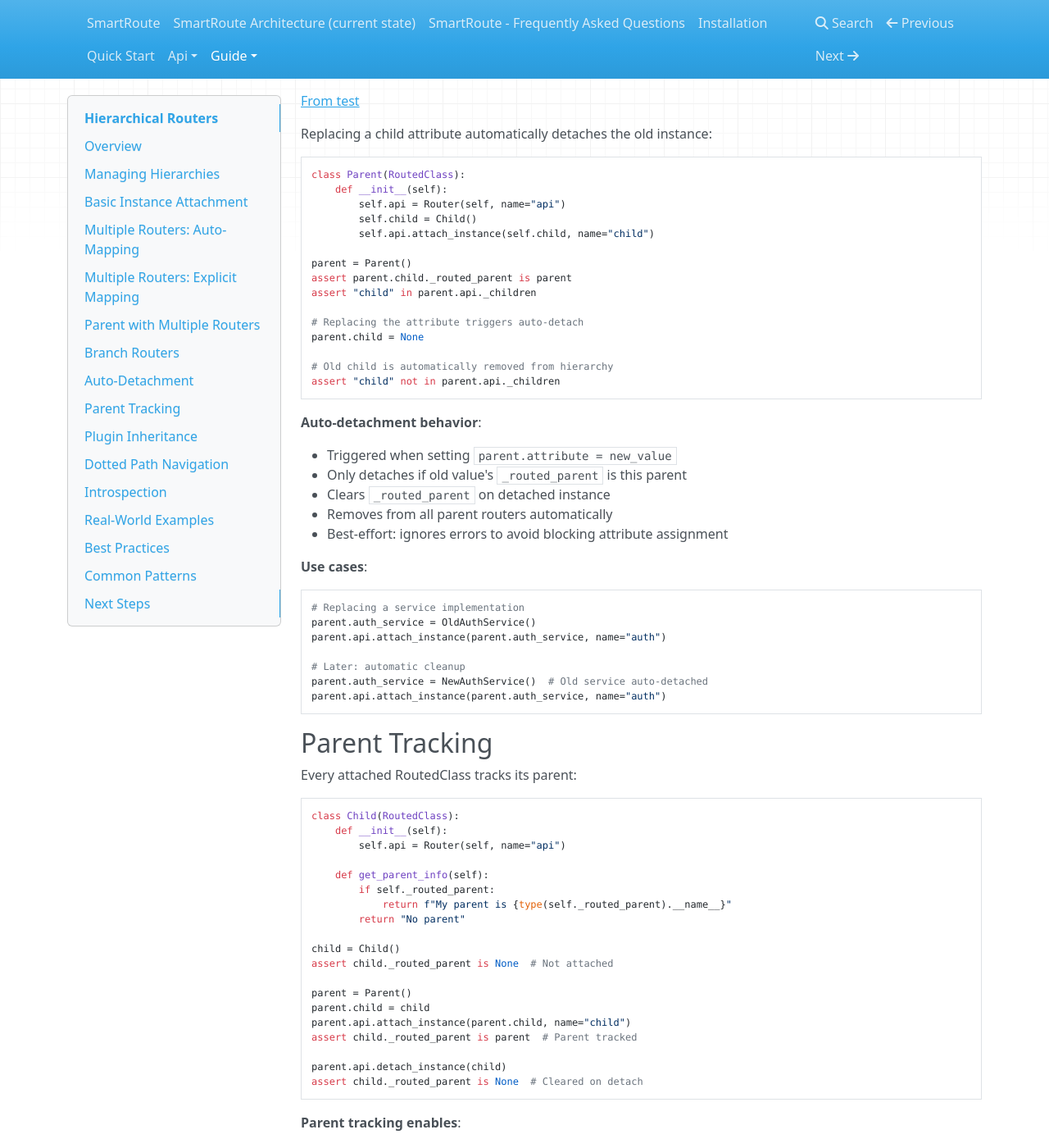
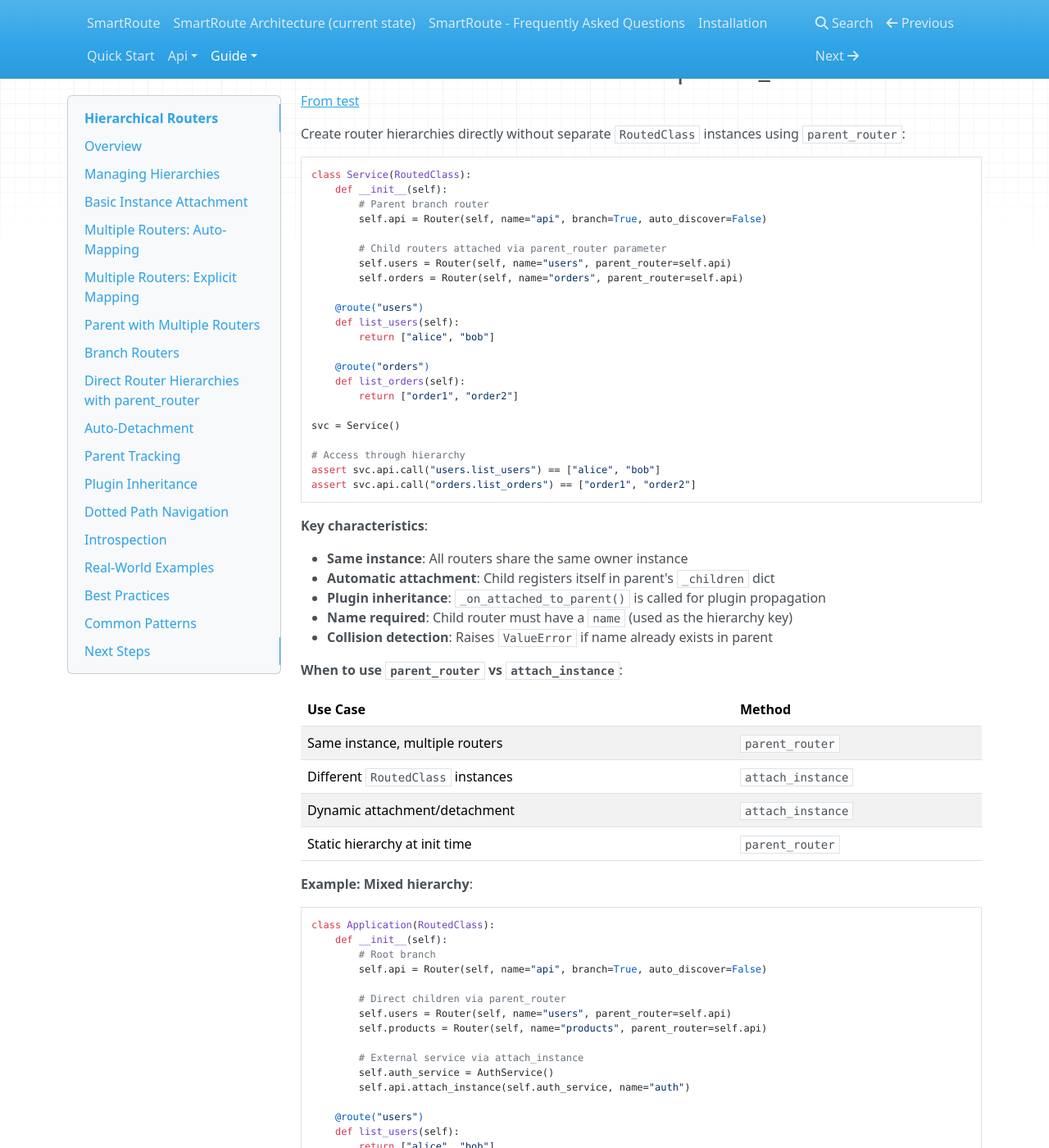
Before and after one commit to genropy/smartroute, an MkDocs documentation site: the page built from docs/guide/hierarchies.md, in a window 1280 px wide and 1400 px high, scrolled down 4153 px. Shown: the whole window at 82% size. Built offline with MkDocs 1.6.1, drawn with Linux system fonts in a browser that asks for light colours; nearby versions of some CDN libraries; some of the changed text lies outside the part shown.

Commit message:
feat: add parent_router parameter for direct router hierarchies
Enables creating router hierarchies without separate RoutedClass
instances by passing parent_router to the Router constructor.
Child automatically attaches to parent using its name as alias.

````diff
--- a/docs/guide/hierarchies.md
+++ b/docs/guide/hierarchies.md
@@ -219,6 +219,88 @@ self.api.attach_instance(self.users, name="users")
 
 # Not needed: Single level with handlers
 self.api = Router(self, name="api")  # Regular router
+```
+
+## Direct Router Hierarchies with parent_router
+
+<!-- test: test_router_edge_cases.py::test_parent_router_creates_hierarchy -->
+
+[From test](https://github.com/genropy/smartroute/blob/main/tests/test_router_edge_cases.py#L418-L445)
+
+Create router hierarchies directly without separate `RoutedClass` instances using `parent_router`:
+
+```python
+class Service(RoutedClass):
+    def __init__(self):
+        # Parent branch router
+        self.api = Router(self, name="api", branch=True, auto_discover=False)
+
+        # Child routers attached via parent_router parameter
+        self.users = Router(self, name="users", parent_router=self.api)
+        self.orders = Router(self, name="orders", parent_router=self.api)
+
+    @route("users")
+    def list_users(self):
+        return ["alice", "bob"]
+
+    @route("orders")
+    def list_orders(self):
+        return ["order1", "order2"]
+
+svc = Service()
+
+# Access through hierarchy
+assert svc.api.call("users.list_users") == ["alice", "bob"]
+assert svc.api.call("orders.list_orders") == ["order1", "order2"]
+```
+
+**Key characteristics**:
+
+- **Same instance**: All routers share the same owner instance
+- **Automatic attachment**: Child registers itself in parent's `_children` dict
+- **Plugin inheritance**: `_on_attached_to_parent()` is called for plugin propagation
+- **Name required**: Child router must have a `name` (used as the hierarchy key)
+- **Collision detection**: Raises `ValueError` if name already exists in parent
+
+**When to use `parent_router` vs `attach_instance`**:
+
+| Use Case | Method |
+|----------|--------|
+| Same instance, multiple routers | `parent_router` |
+| Different `RoutedClass` instances | `attach_instance` |
+| Dynamic attachment/detachment | `attach_instance` |
+| Static hierarchy at init time | `parent_router` |
+
+**Example: Mixed hierarchy**:
+
+```python
+class Application(RoutedClass):
+    def __init__(self):
+        # Root branch
+        self.api = Router(self, name="api", branch=True, auto_discover=False)
+
+        # Direct children via parent_router
+        self.users = Router(self, name="users", parent_router=self.api)
+        self.products = Router(self, name="products", parent_router=self.api)
+
+        # External service via attach_instance
+        self.auth_service = AuthService()
+        self.api.attach_instance(self.auth_service, name="auth")
+
+    @route("users")
+    def list_users(self):
+        return ["alice", "bob"]
+
+    @route("products")
+    def list_products(self):
+        return ["widget", "gadget"]
+
+app = Application()
+
+# All accessible through hierarchy
+app.api.call("users.list_users")      # Direct child
+app.api.call("products.list_products") # Direct child
+app.api.call("auth.login")            # Attached instance
 ```
 
 ## Auto-Detachment
````
Also changed, not shown: 2 other files.
